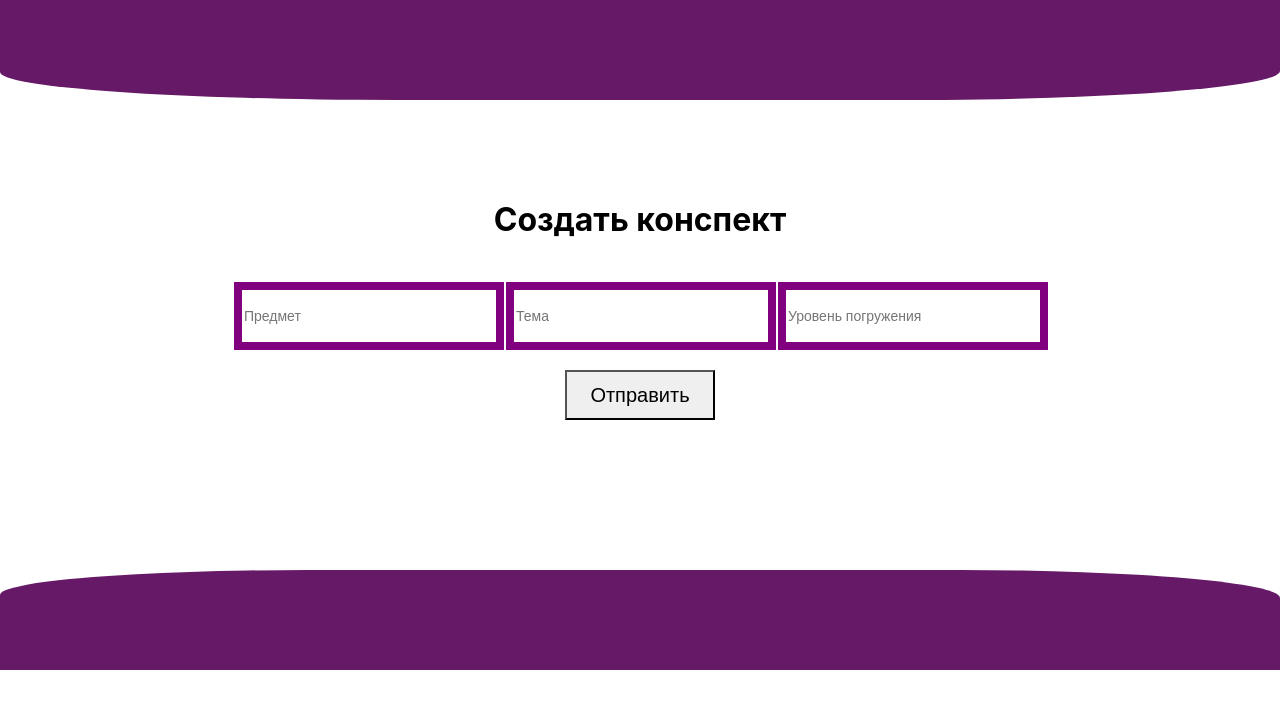
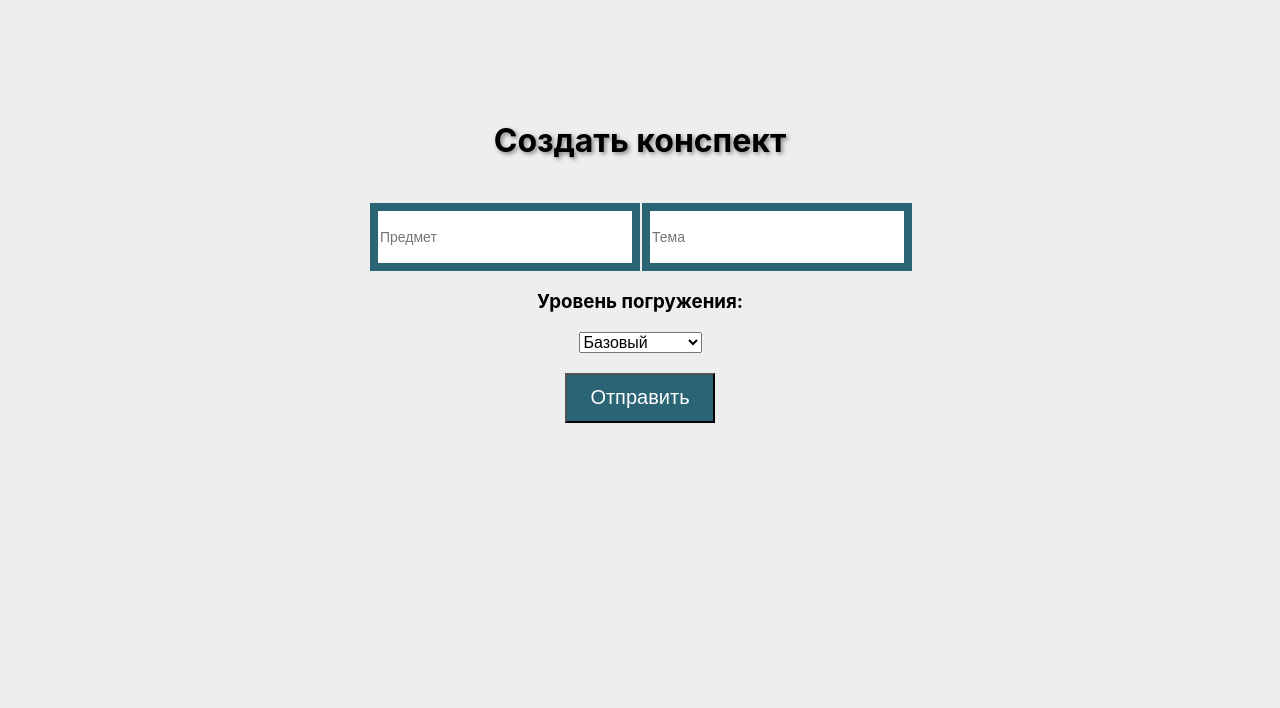
Before and after one commit to MaxSiominDev/hse_pe, a React (Create React App) app in the folder frontend/: page / in a window 1280 px wide. Shown: the top 708 px of the page. Built offline with nearby package versions, Linux system fonts and the light colour scheme.

Commit message:
+селектор уровней -дизайн

```diff
--- a/frontend/src/App.css
+++ b/frontend/src/App.css
@@ -1,14 +1,35 @@
 .App {
   text-align: center;
 }
-
+.first {
+  padding-top: 100px;
+}
 body {
-  background-color: hsl(0, 0%, 100%);
+  background-color: #eeeeee;
 }
 .App-logo {
   height: 40vmin;
   pointer-events: none;
 }
+/*.rec1 {
+  z-index: 1;
+  position: absolute;
+  left: 0;
+  top: 0;
+  width: 50px;
+  height: 100%;
+  background-color: #8ca1a0;
+}
+
+.rec2 {
+  z-index: 1;
+  position: absolute;
+  right: 0;
+  top: 0;
+  width: 50px;
+  height: 100%;
+  background-color: #8ca1a0;
+}*/
 
 @media (prefers-reduced-motion: no-preference) {
   .App-logo {
@@ -23,18 +44,26 @@ body {
   height: 100px;
 } - это потом возможно будет несколько шаров, типа дизайн*/
 
-.design1 {
-  background-color: #661966;
+/*.design1 {
+  position: absolute;
+  top: 0;
+  background-color: #333333;
+  background: linear-gradient(to bottom, #2a6475, #a0aec0);
   width: 100%;
   height: 100px;
   border-radius: 10% 10% 29% 31% / 0% 0% 29% 28%;
+  z-index: 2;
 }
 .design2 {
+  position: absolute;
+  bottom: 0;
   background-color: #661966;
+  background-color: #8ca1a0;
   width: 100%;
   height: 100px;
   border-radius: 24% 25% 29% 31% / 25% 28% 0% 0%;
-}
+  z-index: 2;
+}*/
 
 /*.App-header {
   min-height: 100vh;
@@ -59,6 +88,8 @@ body {
   }
 }
 button {
+  background-color: #2a6475;
+  color: white;
   width: 100%;
   height: 50px;
   max-width: 150px;
@@ -72,7 +103,7 @@ input {
   width: 100%;
   height: 50px;
   max-width: 250px;
-  border-color: #800080;
+  border-color: #2a6475;
   border-width: 8px;
   border-style: solid;
   margin-top: 2px;
@@ -84,5 +115,6 @@ input {
   height: 100px;
   max-width: 1000px;
   margin-bottom: -20px;
-  margin-top: 100px;
+  color: #000000;
+  text-shadow: 2px 2px 4px rgba(30, 30, 32, 0.5);
 }
--- a/frontend/src/pages/CreateConspects/CreateConspects.jsx
+++ b/frontend/src/pages/CreateConspects/CreateConspects.jsx
@@ -1,5 +1,6 @@
 import { useForm, SubmitHandler } from 'react-hook-form';
 import '../../App.css';
+import { useState } from 'react';
 
 function CreateConspects() {
   const {
@@ -10,9 +11,13 @@ function CreateConspects() {
 
   const onSubmit = (data) => {};
 
+  const [level, setLevel] = useState('basic');
+
   return (
-    <div align="center">
+    <div align="center" class="first">
       <form onSubmit={handleSubmit(onSubmit)}>
+        <div class="rec1"></div>
+        <div class="rec2"></div>
         <div class="design1"></div>
         <h1 align="center" class="text">
           Создать конспект
@@ -29,11 +34,17 @@ function CreateConspects() {
             placeholder="Тема"
             style={{ fontSize: '14px' }}
           />
-          <input
-            {...register('level', { required: true })}
-            placeholder="Уровень погружения"
-            style={{ fontSize: '14px' }}
-          />
+          <h3>Уровень погружения:</h3>
+
+          <select
+            value={level}
+            onChange={(e) => setLevel(e.target.value)}
+            style={{ fontSize: '16px' }}
+          >
+            <option value="basic">Базовый</option>
+            <option value="medium">Средний</option>
+            <option value="advanced">Повышенный</option>
+          </select>
         </div>
         <button type="submit" class="b2">
           Отправить
```
